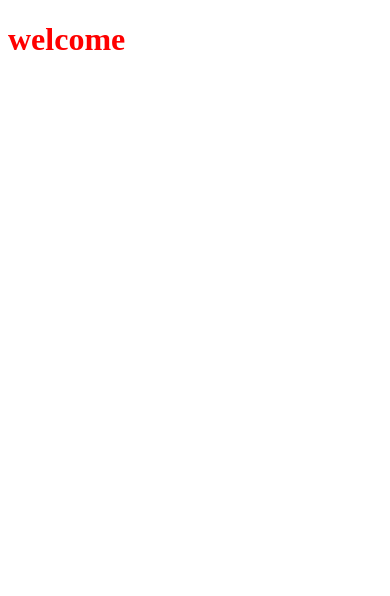
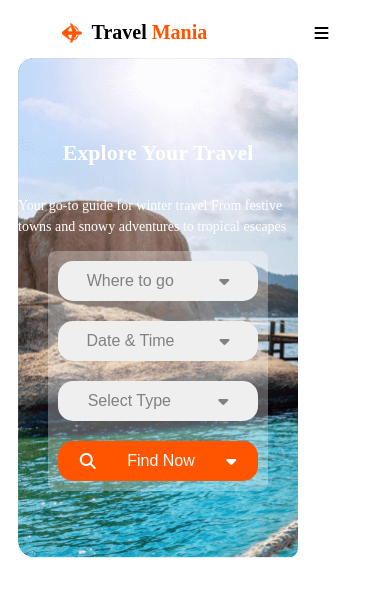
Before and after one commit to NurUddin111/travelmania, a plain HTML site: page index.html in a window 390 px wide. Drawn offline with Linux system fonts and the light colour scheme.

Commit message:
Navbar and Banner Part done-Responsive

```diff
--- a/index.html
+++ b/index.html
@@ -1,12 +1,65 @@
 <!DOCTYPE html>
 <html lang="en">
-<head>
-    <meta charset="UTF-8">
-    <meta name="viewport" content="width=device-width, initial-scale=1.0">
+  <head>
+    <meta charset="UTF-8" />
+    <meta name="viewport" content="width=device-width, initial-scale=1.0" />
     <title>TravelMania</title>
-    <link rel="stylesheet" href="styles/style.css">
-</head>
-<body>
-    <h1 class="h">welcome</h1>
-</body>
+    <link rel="stylesheet" href="styles/style.css" />
+
+    <!-- Mulish Font Link -->
+
+    <link rel="preconnect" href="https://fonts.googleapis.com" />
+    <link rel="preconnect" href="https://fonts.gstatic.com" crossorigin />
+    <link
+      href="https://fonts.googleapis.com/css2?family=Mulish:ital,wght@0,200;0,300;0,400;0,500;0,600;0,700;0,800;0,900;0,1000;1,200;1,300;1,400;1,500;1,600;1,700;1,800;1,900;1,1000&display=swap"
+      rel="stylesheet"
+    />
+
+    <!-- Font Awesome link  -->
+
+    <script
+      src="https://kit.fontawesome.com/b5bac8cb4a.js"
+      crossorigin="anonymous"
+    ></script>
+  </head>
+
+  <body>
+    <!-- Nav Bar -->
+
+    <div class="nav">
+      <div class="logo">
+        <img src="styles/Images/logo.png" alt="" />
+        <h1>Travel <span style="color: #ff5400"> Mania </span></h1>
+      </div>
+
+      <div>
+        <ul class="nav-list">
+          <li><a href="">Home</a></li>
+          <li><a href="">Packages</a></li>
+          <li><a href="">Testimonial</a></li>
+          <li><a href="">Blog</a></li>
+          <li><a href="">Content</a></li>
+        </ul>
+        <p class="hamburger"><i class="fa-solid fa-bars"></i></p>
+      </div>
+    </div>
+
+    <!-- Banner Part -->
+
+    <div class="banner">
+      <h1 class="banner-title">Explore Your Travel</h1>
+
+      <p class="banner-desc">
+        Your go-to guide for winter travel From festive towns and snowy
+        adventures to tropical escapes
+      </p>
+
+      <div class="choose-your-tour">
+        <button class="btn-primary">Where to go <i class="fa-solid fa-caret-down"></i></button>
+        <button class="btn-primary">Date & Time <i class="fa-solid fa-caret-down"></i></button>
+        <button class="btn-primary"> Select Type <i class="fa-solid fa-caret-down"></i></button>
+        <button class="btn-primary btn-find"><i class="fa-solid fa-magnifying-glass"></i> Find Now <i class="fa-solid fa-caret-down"></i></button>
+      </div>
+    </div>
+  </body>
 </html>
--- a/styles/style.css
+++ b/styles/style.css
@@ -1,3 +1,161 @@
-.h{
-    color: red;
+/* Navbar */
+
+.nav {
+  display: flex;
+  align-items: center;
+  justify-content: space-around;
 }
+
+.logo {
+  display: flex;
+  gap: 20px;
+  align-items: center;
+}
+
+.logo img {
+  height: 40px;
+  width: 40px;
+}
+
+.nav-list {
+  display: flex;
+  gap: 60px;
+  list-style: none;
+}
+
+.nav-list li a {
+  text-decoration: none;
+  color: #424247;
+  font-size: 18px;
+}
+
+.nav-list li a:hover {
+  color: #ff5400;
+}
+
+.hamburger {
+  display: none;
+}
+
+/* Banner */
+
+.banner {
+  height: 600px;
+  width: 1200px;
+  background-image: url(../styles/Images/banner.png);
+  background-repeat: no-repeat;
+  background-size: cover;
+  margin-left: 160px;
+  border-radius: 10px;
+  display: flex;
+  flex-direction: column;
+  align-items: center;
+  justify-content: center;
+}
+
+.banner-title {
+  color: #fff;
+  font-size: 64px;
+  font-weight: 800;
+}
+
+.banner-desc {
+  color: #fff;
+  font-size: 16px;
+  line-height: 26px;
+}
+
+.choose-your-tour {
+  background: rgba(255, 255, 255, 0.3);
+  border-radius: 8px;
+  height: 60px;
+  width: 900px;
+  display: flex;
+  gap: 20px;
+  align-items: center;
+  justify-content: center;
+}
+
+.btn-primary {
+  height: 40px;
+  width: 200px;
+  color: rgba(19, 19, 24, 0.5);
+  font-size: 16px;
+  border: transparent;
+  border-radius: 15px;
+  display: flex;
+  justify-content: space-around;
+  align-items: center;
+}
+
+.btn-find {
+  background-color: #ff5400;
+  color: white;
+}
+
+/* The Following CSS styles are for Mobile devices  */
+
+@media screen and (max-width: 600px) {
+  /* nav bar */
+
+  .nav {
+  }
+
+  .logo {
+    display: flex;
+    gap: 10px;
+    align-items: center;
+  }
+
+  .logo h1 {
+    font-size: 20px;
+  }
+
+  .logo img {
+    height: 20px;
+    width: 20px;
+  }
+
+  .nav-list {
+    display: none;
+  }
+
+  .hamburger {
+    display: flex;
+  }
+
+  /* Banner  */
+
+  .banner {
+    height: 500px;
+    width: 280px;
+    background-repeat: no-repeat;
+    background-size: cover;
+    margin-left: 10px;
+    border-radius: 10px;
+  }
+
+  .banner-title {
+    font-size: 22px;
+    font-weight: 800;
+  }
+
+  .banner-desc {
+    font-size: 14px;
+    font-weight: 400;
+    line-height: 21px;
+  }
+
+  .choose-your-tour {
+    background: rgba(255, 255, 255, 0.3);
+    border-radius: 8px;
+    height: 240px;
+    width: 220px;
+    display: flex;
+    flex-direction: column;
+    gap: 20px;
+    align-items: center;
+    justify-content: center;
+  }
+
+}
```
Also changed, not shown: styles/Images/banner.png (renamed from styles/Images/Group 13 (1) (1).png), styles/Images/logo.png (renamed from styles/Images/Group 40071 (2).png).
